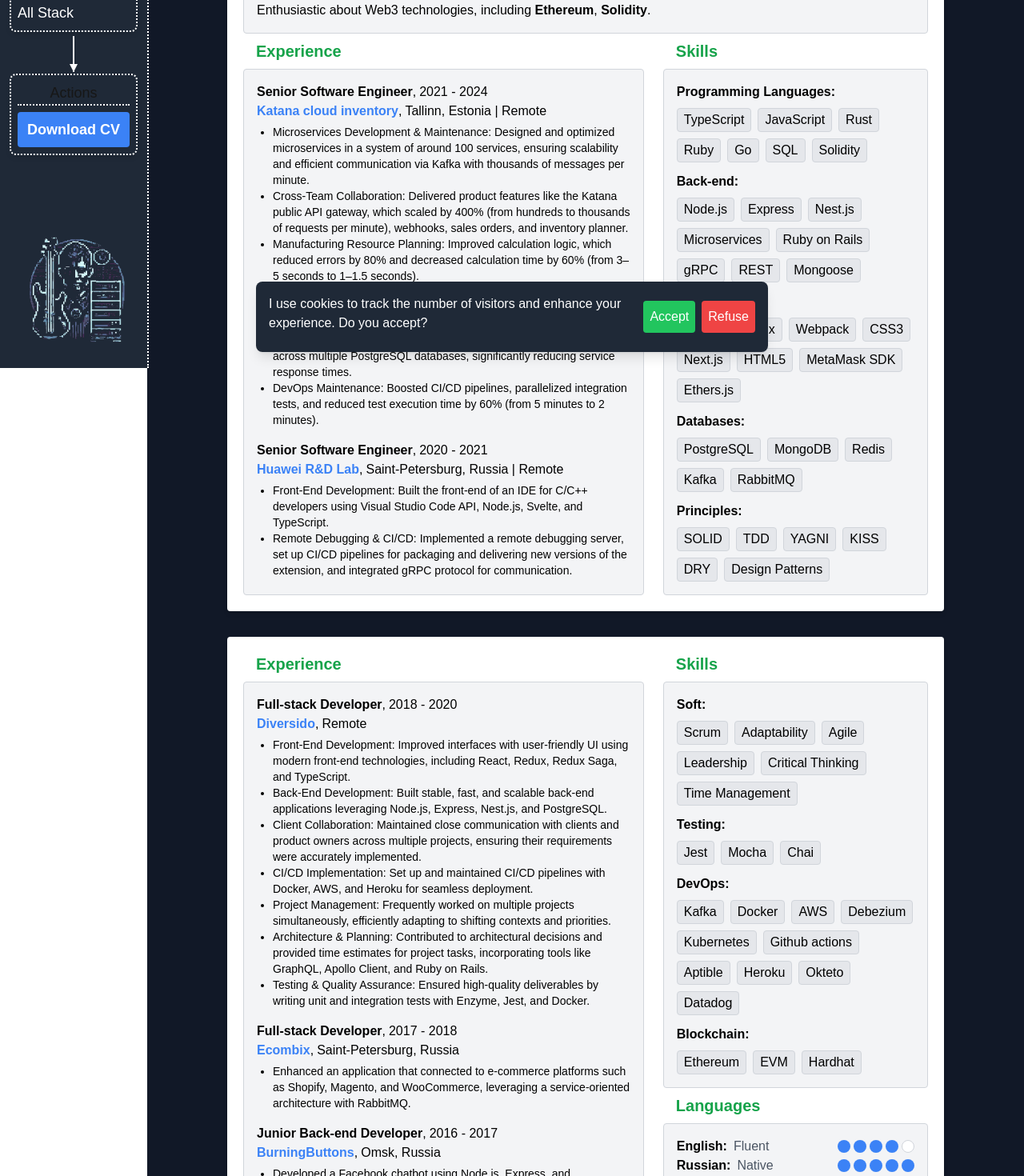
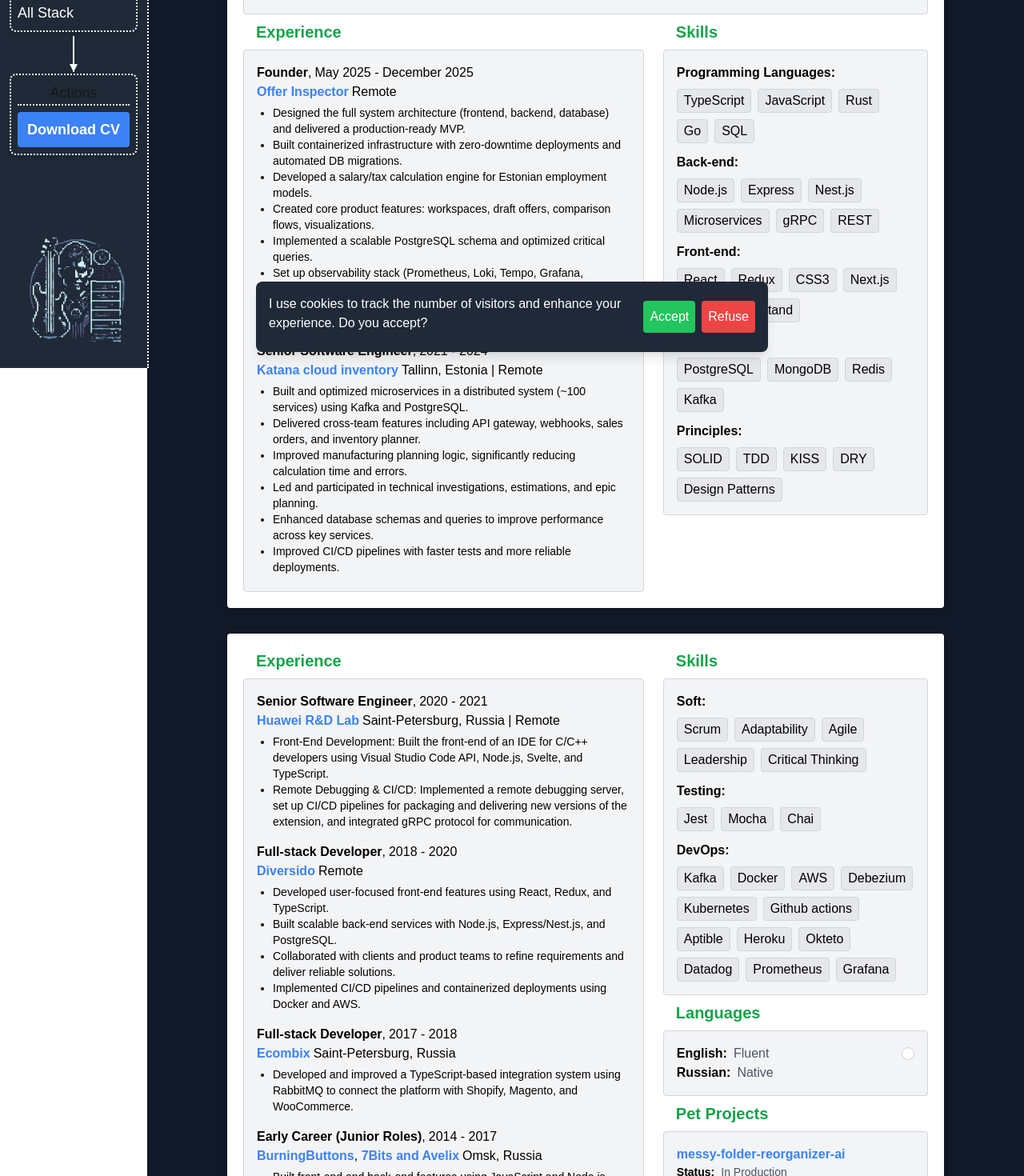
Before and after one commit to PerminovEugene/me, a Next.js app: page /career/CV in a window 1280 px wide. Shown: the part 340-1810 px from the top of the page at 80% size. Built offline with nearby package versions, Linux system fonts and the light colour scheme.

Commit message:
Updated cv

```diff
--- a/src/app/articles/page.tsx
+++ b/src/app/articles/page.tsx
@@ -8,16 +8,25 @@
 export const metadata: Metadata = {
   ...metadataBase,
   title: "Articles by Evgenii Perminov | Tech, Blockchain & Web Development",
-  description: "Read articles on Solidity gas optimization, web development best practices, and other tech topics by Evgenii Perminov, a senior software engineer.",
-  keywords: [...(metadataBase.keywords as string[]), "tech articles", "blockchain articles", "solidity tutorials", "gas optimization", "web development tutorials"],
+  description:
+    "Read articles on Solidity gas optimization, web development best practices, and other tech topics by Evgenii Perminov, a senior software engineer.",
+  keywords: [
+    ...(metadataBase.keywords as string[]),
+    "tech articles",
+    "blockchain articles",
+    "solidity tutorials",
+    "gas optimization",
+    "web development tutorials",
+  ],
   openGraph: {
     ...(metadataBase.openGraph as any),
     title: "Articles by Evgenii Perminov | Tech, Blockchain & Web Development",
-    description: "Read articles on Solidity gas optimization, web development best practices, and other tech topics by Evgenii Perminov.",
+    description:
+      "Read articles on Solidity gas optimization, web development best practices, and other tech topics by Evgenii Perminov.",
     url: "https://www.evgeniiperminov.dev/articles",
   },
   alternates: {
-    canonical: 'https://www.evgeniiperminov.dev/articles',
+    canonical: "https://www.evgeniiperminov.dev/articles",
   },
 };
 
--- a/src/app/career/CV/page.tsx
+++ b/src/app/career/CV/page.tsx
@@ -23,12 +23,12 @@
           <Summary />
         </Content>
         <div className="flex flex-col lg:flex-row space-y-4 lg:space-y-0 lg:space-x-4 print:flex-row print:space-x-4">
-          <div className="w-full lg:w-3/5 print:w-3/5">
+          <div className="w-full lg:w-3/5 print:w-4/6">
             <Content title="Experience">
               <Experience page={0} />
             </Content>
           </div>
-          <div className="w-full lg:w-2/5 print:w-2/5">
+          <div className="w-full lg:w-2/5 print:w-2/6">
             <Content title="Skills">
               <Skills page={0} />
             </Content>
@@ -37,7 +37,7 @@
       </div>
       <div className="bg-white p-4 rounded shadow-md w-full max-w-4xl print:min-h-screen">
         <div className="flex flex-col lg:flex-row space-y-4 lg:space-y-0 lg:space-x-4 print:flex-row print:space-x-4">
-          <div className="w-full lg:w-3/5 print:w-3/5">
+          <div className="w-full lg:w-3/5 print:w-4/6">
             <Content title="Experience">
               <Experience page={1} />
             </Content>
@@ -45,7 +45,7 @@
               <Education />
             </Content>
           </div>
-          <div className="w-full lg:w-2/5 print:w-2/5">
+          <div className="w-full lg:w-2/5 print:w-2/6">
             <Content title="Skills">
               <Skills page={1} />
             </Content>
--- a/src/components/career/cv/base-info/base-info.tsx
+++ b/src/components/career/cv/base-info/base-info.tsx
@@ -1,4 +1,3 @@
-import { FaArrowUp } from "react-icons/fa";
 import {
   ContactEmail,
   ContactGit,
@@ -34,10 +33,10 @@
             address="https://www.evgeniiperminov.dev"
             text="evgeniiperminov.dev"
           />
-          <span className="text-green-600 font-semibold flex items-center space-x-1 alligh-right">
-            My website
-            <FaArrowUp className="ml-0 pb-0.5" />
-          </span>
+          <ContactWebsite
+            address="https://dev.to/evgeniiperminov"
+            text="dev.to"
+          />
         </div>
       </div>
     </div>
--- a/src/components/career/cv/experience/experience.component.tsx
+++ b/src/components/career/cv/experience/experience.component.tsx
@@ -2,6 +2,20 @@
 import { Experience } from "./experience.types";
 
 const onlyYear = (date: string) => date.split(" ")[1];
+
+const CompanyLink = ({ experience }: { experience: Experience }) => {
+  return (
+    <h4 className="font-semibold text-blue-500 hover:underline">
+      <a target="_blank" href={experience.link as string}>
+        {experience.company}
+      </a>
+    </h4>
+  );
+};
+
+const isSameYear = (e: Experience) => {
+  return onlyYear(e.startDate) === onlyYear(e.endDate);
+};
 
 const ExperienceEpisode = ({ experience }: { experience: Experience }) => {
   return (
@@ -9,16 +23,28 @@
       <div className="flex items-center text-md">
         <h4 className="font-semibold">{experience.title}</h4>,
         <span className="ml-1">
-          {onlyYear(experience.startDate)} - {onlyYear(experience.endDate)}
+          {!isSameYear(experience)
+            ? `${onlyYear(experience.startDate)} - ${onlyYear(
+                experience.endDate
+              )}`
+            : `${experience.startDate} - ${experience.endDate}`}
         </span>
       </div>
       <div className="flex items-center text-md">
-        <h4 className="font-semibold text-blue-500 hover:underline">
-          <a target="_blank" href={experience.link}>
-            {experience.company}
-          </a>
-        </h4>
-        ,<span className="ml-1">{experience.location}</span>
+        {experience.merged && experience.items ? (
+          <div className="flex flex-row">
+            {experience.items.flatMap((e, i) => [
+              <CompanyLink key={`company-link-${e.link}`} experience={e} />,
+              i < (experience.items as Experience[]).length - 1
+                ? ",\u00A0"
+                : "",
+            ])}
+          </div>
+        ) : (
+          <CompanyLink experience={experience} />
+        )}
+
+        <span className="ml-1">{experience.location}</span>
       </div>
       <div>
         <ul className="list-disc pl-5 mt-1">
@@ -38,9 +64,22 @@
     page === 0 ? allExperience.slice(0, 2) : allExperience.slice(2, 6); // CV is splited on pages. First page contains 2 items
   return (
     <div className="pb-1">
-      {exp.map((experience) => (
-        <ExperienceEpisode key={experience.company} experience={experience} />
-      ))}
+      {exp.map((experience) => {
+        if (typeof experience.company === "object") {
+          return (
+            <ExperienceEpisode
+              key={`key-${experience.company.join()}`}
+              experience={experience}
+            />
+          );
+        }
+        return (
+          <ExperienceEpisode
+            key={`key-${experience.company}`}
+            experience={experience}
+          />
+        );
+      })}
     </div>
   );
 };
--- a/src/components/career/cv/experience/experience.data.ts
+++ b/src/components/career/cv/experience/experience.data.ts
@@ -38,6 +38,47 @@
 
 const allExperience: AllExperience = [
   {
+    title: "Founder",
+    company: "Offer Inspector",
+    location: "Remote",
+    link: "https://offer-inspector.com/",
+    startDate: "May 2025",
+    endDate: "December 2025",
+    responsibilities: [
+      "Designed the full system architecture (frontend, backend, database) and delivered a production-ready MVP.",
+      "Built containerized infrastructure with zero-downtime deployments and automated DB migrations.",
+      "Developed a salary/tax calculation engine for Estonian employment models.",
+      "Created core product features: workspaces, draft offers, comparison flows, visualizations.",
+      "Implemented a scalable PostgreSQL schema and optimized critical queries.",
+      "Set up observability stack (Prometheus, Loki, Tempo, Grafana, exporters).",
+      "Managed full product lifecycle: market research, roadmap, planning, releases.",
+    ],
+    months: calculateMonths("May 2025", "December 2025"),
+    stack: [
+      { technology: Technologies.NodeJs },
+      { technology: Technologies.TypeScript },
+      { technology: Technologies.JavaScript },
+      { technology: Technologies.Promtail },
+      { technology: Technologies.Prometheus },
+      { technology: Technologies.NodeExporter },
+      { technology: Technologies.PostgresExporter },
+      { technology: Technologies.PostgreSQL },
+      { technology: Technologies.Docker },
+      { technology: Technologies.DockerCompose },
+      { technology: Technologies.NextJs },
+      { technology: Technologies.NestJs },
+      { technology: Technologies.Zustand },
+      { technology: Technologies.Grafana },
+
+      { technology: Technologies.Loki },
+      { technology: Technologies.Caddy },
+      { technology: Technologies.Tempo },
+      ...principles,
+    ],
+    type: ExperienceType.Commercial,
+    status: ProductStatus.InProduction,
+  },
+  {
     title: "Senior Software Engineer",
     company: "Katana cloud inventory",
     location: "Tallinn, Estonia | Remote",
@@ -45,12 +86,12 @@
     startDate: "August 2021",
     endDate: "September 2024",
     responsibilities: [
-      "Microservices Development & Maintenance: Designed and optimized microservices in a system of around 100 services, ensuring scalability and efficient communication via Kafka with thousands of messages per minute.",
-      "Cross-Team Collaboration: Delivered product features like the Katana public API gateway, which scaled by 400% (from hundreds to thousands of requests per minute), webhooks, sales orders, and inventory planner.",
-      "Manufacturing Resource Planning: Improved calculation logic, which reduced errors by 80% and decreased calculation time by 60% (from 3–5 seconds to 1–1.5 seconds).",
-      "System Investigations & Planning: Participated in technical investigations and estimations, and led several epic planning sessions, including backlog grooming.",
-      "Database Optimization: Enhanced the structure and query performance across multiple PostgreSQL databases, significantly reducing service response times.",
-      "DevOps Maintenance: Boosted CI/CD pipelines, parallelized integration tests, and reduced test execution time by 60% (from 5 minutes to 2 minutes).",
+      "Built and optimized microservices in a distributed system (~100 services) using Kafka and PostgreSQL.",
+      "Delivered cross-team features including API gateway, webhooks, sales orders, and inventory planner.",
+      "Improved manufacturing planning logic, significantly reducing calculation time and errors.",
+      "Led and participated in technical investigations, estimations, and epic planning.",
+      "Enhanced database schemas and queries to improve performance across key services.",
+      "Improved CI/CD pipelines with faster tests and more reliable deployments.",
     ],
     months: calculateMonths("August 2021", "September 2024"),
     stack: [
@@ -150,13 +191,12 @@
     startDate: "May 2018",
     endDate: "August 2020",
     responsibilities: [
-      "Front-End Development: Improved interfaces with user-friendly UI using modern front-end technologies, including React, Redux, Redux Saga, and TypeScript.",
-      "Back-End Development: Built stable, fast, and scalable back-end applications leveraging Node.js, Express, Nest.js, and PostgreSQL.",
-      "Client Collaboration: Maintained close communication with clients and product owners across multiple projects, ensuring their requirements were accurately implemented.",
-      "CI/CD Implementation: Set up and maintained CI/CD pipelines with Docker, AWS, and Heroku for seamless deployment.",
-      "Project Management: Frequently worked on multiple projects simultaneously, efficiently adapting to shifting contexts and priorities.",
-      "Architecture & Planning: Contributed to architectural decisions and provided time estimates for project tasks, incorporating tools like GraphQL, Apollo Client, and Ruby on Rails.",
-      "Testing & Quality Assurance: Ensured high-quality deliverables by writing unit and integration tests with Enzyme, Jest, and Docker.",
+      "Developed user-focused front-end features using React, Redux, and TypeScript.",
+      "Built scalable back-end services with Node.js, Express/Nest.js, and PostgreSQL.",
+      "Collaborated with clients and product teams to refine requirements and deliver reliable solutions.",
+      "Implemented CI/CD pipelines and containerized deployments using Docker and AWS.",
+      // "Contributed to architecture design and technical planning across multiple projects.",
+      // "Maintained code quality with unit and integration tests (Jest, Enzyme).",
     ],
     months: calculateMonths("May 2018", "August 2020"),
     stack: [
@@ -216,7 +256,7 @@
     startDate: "July 2017",
     endDate: "April 2018",
     responsibilities: [
-      "Enhanced an application that connected to e-commerce platforms such as Shopify, Magento, and WooCommerce, leveraging a service-oriented architecture with RabbitMQ.",
+      "Developed and improved a TypeScript-based integration system using RabbitMQ to connect the platform with Shopify, Magento, and WooCommerce.",
     ],
     months: calculateMonths("July 2017", "April 2018"),
     stack: [
@@ -255,6 +295,23 @@
     type: ExperienceType.Commercial,
     status: ProductStatus.InProduction,
   },
+  {
+    type: ExperienceType.Commercial,
+    title: "Early Career (Junior Roles)",
+    company: ["BurningButtons", "7Bits & Avelix"],
+    location: "Omsk, Russia",
+    link: ["https://burningbuttons.com/", "https://7bits.it/"],
+    startDate: "September 2014",
+    endDate: "March 2017",
+    merged: true,
+    responsibilities: [
+      "Built front-end and back-end features using JavaScript and Node.js.",
+      "Implemented UI components and business logic under senior supervision.",
+      "Maintained legacy codebases and fixed bugs across multiple small projects.",
+      "Collaborated with senior developers to learn best practices and improve code quality.",
+    ],
+    months: calculateMonths("September 2014", "March 2017"),
+    items: [
       {
         title: "Junior Back-end Developer",
         company: "BurningButtons",
@@ -320,6 +377,8 @@
         ],
         type: ExperienceType.Commercial,
         status: ProductStatus.InProduction,
+      },
+    ],
   },
   // PETS
   {
--- a/src/components/career/cv/experience/experience.types.ts
+++ b/src/components/career/cv/experience/experience.types.ts
@@ -6,17 +6,19 @@
 
 export type Experience = {
   title: string;
-  company: string;
+  merged?: boolean;
+  company: string | string[];
   location: string;
   startDate: string;
   endDate: string;
-  stack: UsedTechnology[];
+  stack?: UsedTechnology[];
   responsibilities: string[];
-  link: string;
+  link: string | string[];
   months: number;
   type: ExperienceType;
-  status: ProductStatus;
+  status?: ProductStatus;
   visibleOnCv?: boolean;
+  items?: Experience[];
 };
 
 export enum ExperienceType {
--- a/src/components/career/cv/experience/technologies.ts
+++ b/src/components/career/cv/experience/technologies.ts
@@ -28,6 +28,7 @@
   TwitterFlight = "Twitter Flight",
   Jquery = "Jquery",
   VSCodeAPI = "VSCode API",
+  Zustand = "Zustand",
 
   // Back-end
   NodeJs = "Node.js",
@@ -66,6 +67,7 @@
 
   // DevOps
   Docker = "Docker",
+  DockerCompose = "Docker Compose",
   Kubernetes = "Kubernetes",
   AWS = "AWS",
   GithubActions = "Github actions",
@@ -74,6 +76,16 @@
   Datadog = "Datadog",
   Debezium = "Debezium",
   Heroku = "Heroku",
+
+  // Infra
+  Promtail = "Promtail",
+  Loki = "Loki",
+  Tempo = "Tempo",
+  Prometheus = "Prometheus",
+  Grafana = "Grafana",
+  PostgresExporter = "Postgres Exporter",
+  NodeExporter = "Node Exporter",
+  Caddy = "Caddy",
 
   // Blockchain
   Ethereum = "Ethereum",
@@ -118,6 +130,7 @@
   Databases = "Databases",
   Testing = "Testing",
   DevOps = "DevOps",
+  Infra = "Infra",
   Blockchain = "Blockchain",
   ThirdPartyIntegrations = "3rd-Party Integrations",
   SoftSkills = "Soft Skills",
@@ -156,6 +169,7 @@
   [Technologies.TwitterFlight]: TechType.FrontEnd,
   [Technologies.Jquery]: TechType.FrontEnd,
   [Technologies.VSCodeAPI]: TechType.FrontEnd,
+  [Technologies.Zustand]: TechType.FrontEnd,
 
   // Back-end
   [Technologies.NodeJs]: TechType.BackEnd,
@@ -200,6 +214,7 @@
   [Technologies.Datadog]: TechType.DevOps,
   [Technologies.Debezium]: TechType.DevOps,
   [Technologies.Heroku]: TechType.DevOps,
+  [Technologies.DockerCompose]: TechType.DevOps,
 
   // Blockchain
   [Technologies.Ethereum]: TechType.Blockchain,
@@ -233,6 +248,16 @@
   [Technologies.TDD]: TechType.Principles,
   [Technologies.YAGNI]: TechType.Principles,
 
+  // Infra
+  [Technologies.Caddy]: TechType.Infra,
+  [Technologies.Prometheus]: TechType.Infra,
+  [Technologies.Promtail]: TechType.Infra,
+  [Technologies.Loki]: TechType.Infra,
+  [Technologies.Grafana]: TechType.Infra,
+  [Technologies.PostgresExporter]: TechType.Infra,
+  [Technologies.NodeExporter]: TechType.Infra,
+  [Technologies.Tempo]: TechType.Infra,
+
   // AI
   [Technologies.Ollama]: TechType.AI,
 };
--- a/src/components/career/cv/languages/languages.component.tsx
+++ b/src/components/career/cv/languages/languages.component.tsx
@@ -15,9 +15,9 @@
         </span>
       </div>
       <div className="flex items-center space-x-1">
-        {[...Array(filledCircles)].map((_, index) => (
+        {/* {[...Array(filledCircles)].map((_, index) => (
           <div key={index} className="w-4 h-4 bg-blue-500 rounded-full"></div>
-        ))}
+        ))} */}
         {[...Array(emptyCircles)].map((_, index) => (
           <div
             key={index + filledCircles}
--- a/src/components/career/cv/skills/skills.data.ts
+++ b/src/components/career/cv/skills/skills.data.ts
@@ -9,11 +9,11 @@
         Technologies.TypeScript,
         Technologies.JavaScript,
         Technologies.Rust,
-        Technologies.Ruby,
+        // Technologies.Ruby,
         Technologies.Go,
         // Technologies.HTML5,
         Technologies.SQL,
-        Technologies.Solidity,
+        // Technologies.Solidity,
       ],
       title: "Programming Languages",
     },
@@ -23,12 +23,12 @@
         Technologies.Express,
         Technologies.NestJs,
         Technologies.Microservices,
-        Technologies.RubyOnRails,
+        // Technologies.RubyOnRails,
         // Technologies.Gin,
         // Technologies.Typeorm,
         Technologies.GRPC,
         Technologies.REST,
-        Technologies.Mongoose,
+        // Technologies.Mongoose,
       ],
       title: "Back-end",
     },
@@ -36,12 +36,13 @@
       technologies: [
         Technologies.React,
         Technologies.Redux,
-        Technologies.Webpack,
+        // Technologies.Webpack,
         Technologies.CSS3,
         Technologies.NextJs,
         Technologies.HTML5,
-        Technologies.MetaMaskSDK,
-        Technologies.EthersJs,
+        Technologies.Zustand,
+        // Technologies.MetaMaskSDK,
+        // Technologies.EthersJs,
         // Technologies.GraphQL,
         // Technologies.ApolloClient,
       ],
@@ -53,7 +54,7 @@
         Technologies.MongoDB,
         Technologies.Redis,
         Technologies.Kafka,
-        Technologies.RabbitMQ,
+        // Technologies.RabbitMQ,
         // Technologies.Elasticsearch,
       ],
       title: "Databases",
@@ -62,7 +63,7 @@
       technologies: [
         Technologies.SOLID,
         Technologies.TDD,
-        Technologies.YAGNI,
+        // Technologies.YAGNI,
         Technologies.KISS,
         Technologies.DRY,
         Technologies.DesignPatterns,
@@ -78,7 +79,7 @@
         Technologies.Agile,
         Technologies.Leadership,
         Technologies.CriticalThinking,
-        Technologies.TimeManagement,
+        // Technologies.TimeManagement,
       ],
       title: "Soft",
     },
@@ -103,16 +104,18 @@
         Technologies.Heroku,
         Technologies.Okteto,
         Technologies.Datadog,
+        Technologies.Prometheus,
+        Technologies.Grafana,
       ],
       title: "DevOps",
     },
-    {
-      technologies: [
-        Technologies.Ethereum,
-        Technologies.EVM,
-        Technologies.Hardhat,
-      ],
-      title: "Blockchain",
-    },
+    // {
+    //   technologies: [
+    //     Technologies.Ethereum,
+    //     Technologies.EVM,
+    //     Technologies.Hardhat,
+    //   ],
+    //   title: "Blockchain",
+    // },
   ],
 ];
--- a/src/components/career/cv/summary/summary.component.tsx
+++ b/src/components/career/cv/summary/summary.component.tsx
@@ -1,15 +1,13 @@
 const SummaryComponent = () => {
   return (
     <p className="text-black">
-      <b>Senior Software Engineer</b> with <b>10 years</b> of experience
-      building scalable <b>cloud applications</b> across diverse industries.
-      Proficient in <b>Node.js</b>, <b>React</b>, <b>TypeScript</b>, and
-      cloud-native tools such as <b>Docker</b> and <b>AWS</b>. Experienced in
-      high load systems consisting of over <b>100 microservices</b>,
-      communicating efficiently through <b>Kafka</b>.
+      <b>Senior Software Engineer</b> with <b>10 years of experience</b>{" "}
+      building scalable and maintainable <b>cloud applications</b>.<br />
+      Skilled in <b>Node.js</b>, <b>React</b>, <b>TypeScript</b>, and
+      devops/cloud-native tooling.
       <br />
-      Enthusiastic about Web3 technologies, including <b>Ethereum</b>,{" "}
-      <b>Solidity</b>.
+      Experienced in designing <b>distributed systems</b> and delivering
+      production-ready solutions end-to-end.
     </p>
   );
 };
```
Also changed, not shown: 1 other file (tests, documents, lock files or other folders). Lines whose indentation alone changed are shown as unchanged.
